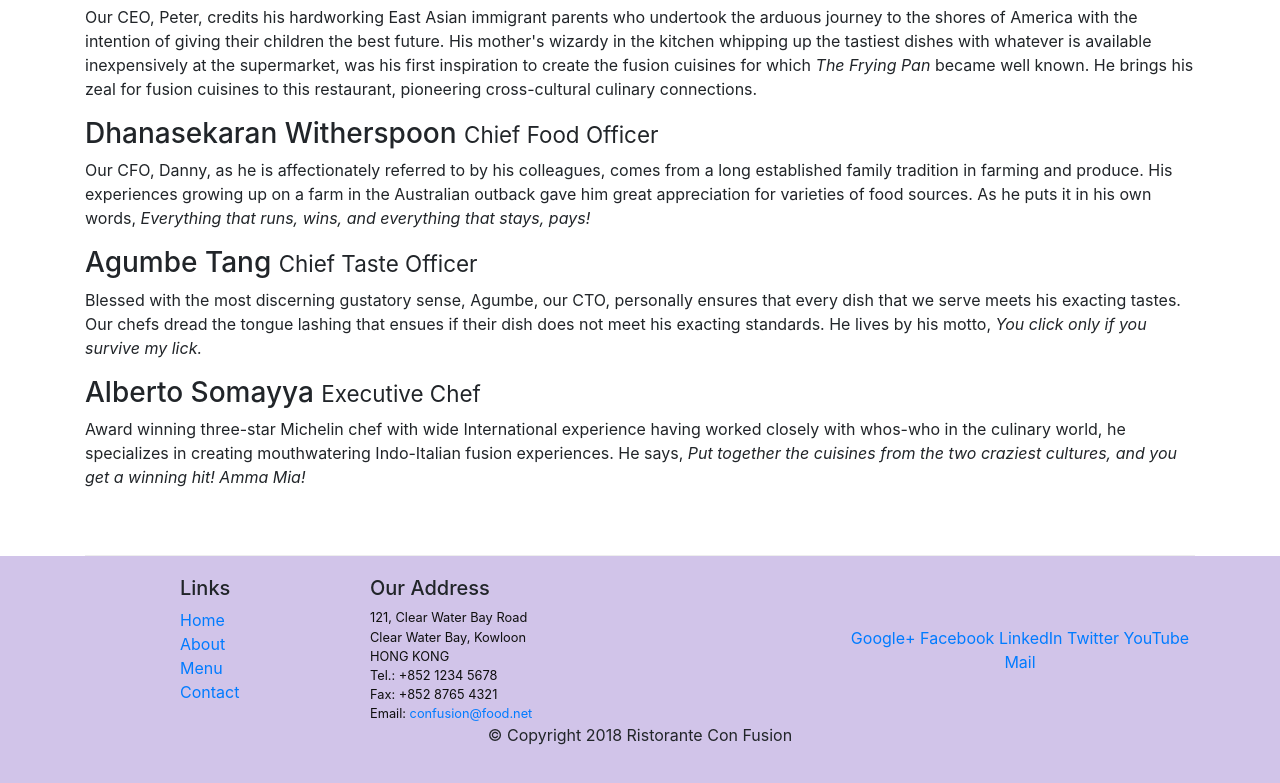
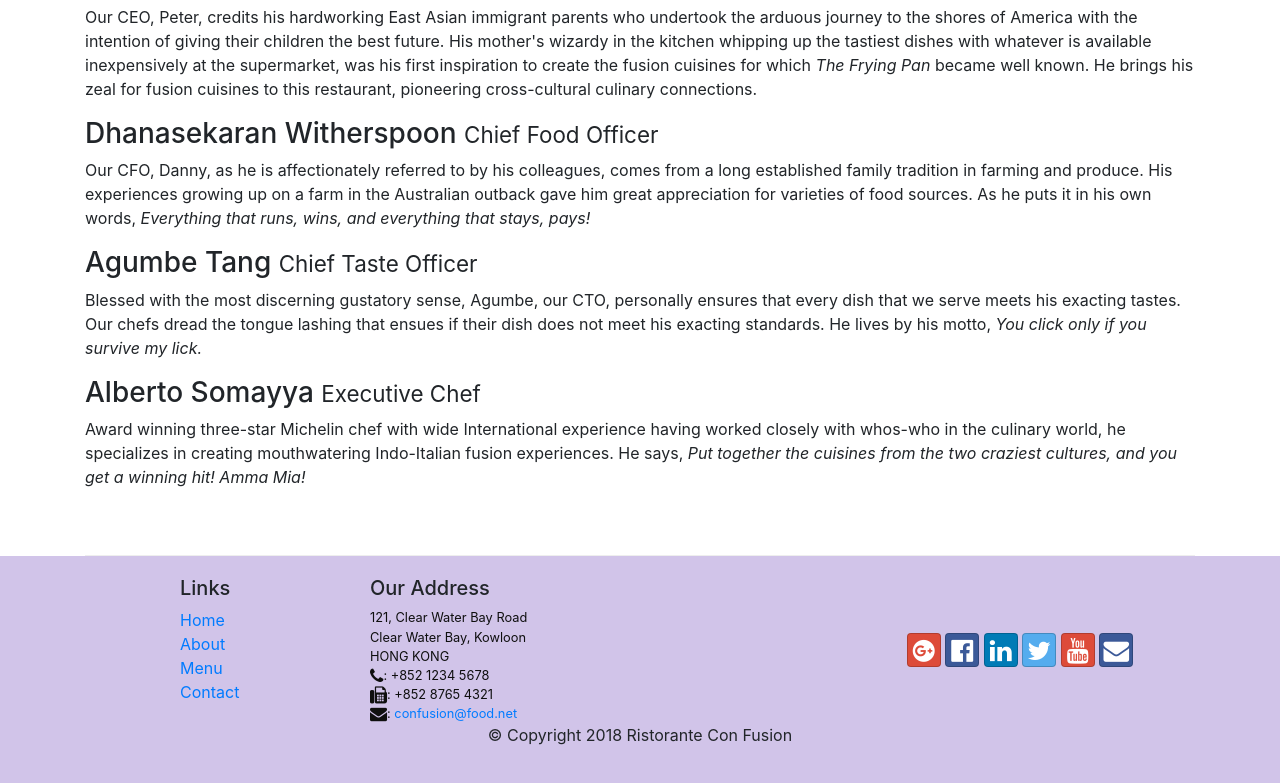
Before and after one commit to kalpnilanjan/Front-End-Web-UI-Frameworks-and-Tools-Bootstrap-4, a website: page aboutus.html in a window 1280 px wide. Shown: the part 998-1781 px from the top of the page. Drawn offline with nearby package versions, Linux system fonts and the light colour scheme.

Commit message:
Icon Fonts

```diff
--- a/aboutus.html
+++ b/aboutus.html
@@ -6,6 +6,8 @@
     <meta name="viewport" content="width=device-width, initial-scale=1, shrink-to-fit=no">
     <meta http-equiv="x-ua-compatible" content="ie=edge">
     <link rel="stylesheet" href="node_modules/bootstrap/dist/css/bootstrap.min.css">
+    <link rel="stylesheet" href="node_modules/font-awesome/css/font-awesome.css">
+    <link rel="stylesheet" href="node_modules/bootstrap-social/bootstrap-social.css">
     <link rel="stylesheet" href="css/style.css">
     <title>Ristorante Con Fusion: About Us</title>
 </head>
@@ -19,10 +21,10 @@
             <a class="navbar-brand" href="#">Ristorante Con Fusion</a>
             <div class="collapse navbar-collapse" id="NavBar">
                 <ul class="navbar-nav mr-auto">
-                    <li class="nav-item"><a class="nav-link" href="./index.html">Home</a></li>
-                    <li class="nav-item active"><a class="nav-link" href="#">About Us</a></li>
-                    <li class="nav-item"><a class="nav-link" href="#">Menu</a></li>
-                    <li class="nav-item"><a class="nav-link" href="#">Contact</a></li>
+                    <li class="nav-item"><a class="nav-link" href="./index.html"><span class="fa fa-home fa-lg"></span> Home</a></li>
+                    <li class="nav-item active"><a class="nav-link" href="#"><span class="fa fa-info fa-lg"></span> About Us</a></li>
+                    <li class="nav-item"><a class="nav-link" href="#"><span class="fa fa-list fa-lg"></span> Menu</a></li>
+                    <li class="nav-item"><a class="nav-link" href="#"><span class="fa fa-address-card fa-lg"></span> Contact</a></li>
                 </ul>
             </div>
         </div>
@@ -97,19 +99,19 @@
 		              121, Clear Water Bay Road<br>
 		              Clear Water Bay, Kowloon<br>
 		              HONG KONG<br>
-		              Tel.: +852 1234 5678<br>
-		              Fax: +852 8765 4321<br>
-		              Email: <a href="mailto:confusion@food.net">confusion@food.net</a>
+		              <i class="fa fa-phone fa-lg"></i>: +852 1234 5678<br>
+		              <i class="fa fa-fax fa-lg"></i>: +852 8765 4321<br>
+		              <i class="fa fa-envelope fa-lg"></i>: <a href="mailto:confusion@food.net">confusion@food.net</a>
 		           </address>
                 </div>
                 <div class="col-12 col-sm-4 align-self-center">
                     <div class="text-center">
-                        <a href="http://google.com/+">Google+</a>
-                        <a href="http://www.facebook.com/profile.php?id=">Facebook</a>
-                        <a href="http://www.linkedin.com/in/">LinkedIn</a>
-                        <a href="http://twitter.com/">Twitter</a>
-                        <a href="http://youtube.com/">YouTube</a>
-                        <a href="mailto:">Mail</a>
+                        <a class="btn btn-social-icon btn-google" href="http://google.com/+"><i class="fa fa-google-plus-official fa-lg"></i></a>
+                        <a class="btn btn-social-icon btn-facebook" href="http://www.facebook.com/profile.php?id="><i class="fa fa-facebook-official fa-lg"></i></a>
+                        <a class="btn btn-social-icon btn-linkedin" href="http://www.linkedin.com/in/"><i class="fa fa-linkedin fa-lg"></i></a>
+                        <a class="btn btn-social-icon btn-twitter" href="http://twitter.com/"><i class="fa fa-twitter fa-lg"></i></a>
+                        <a class="btn btn-social-icon btn-google" href="http://youtube.com/"><i class="fa fa-youtube fa-lg"></i></a>
+                        <a class="btn btn-social-icon btn-facebook" href="mailto:"><i class="fa fa-envelope fa-lg"></i></a>
                     </div>
                 </div>
            </div>
--- a/package.json
+++ b/package.json
@@ -15,6 +15,8 @@
   },
   "dependencies": {
     "bootstrap": "^4.0.0",
+    "bootstrap-social": "^5.1.1",
+    "font-awesome": "^4.7.0",
     "jquery": "^3.3.1",
     "popper.js": "^1.12.9"
   }
```
Also changed, not shown: index.html (+15 -13 lines), 1 other file.
